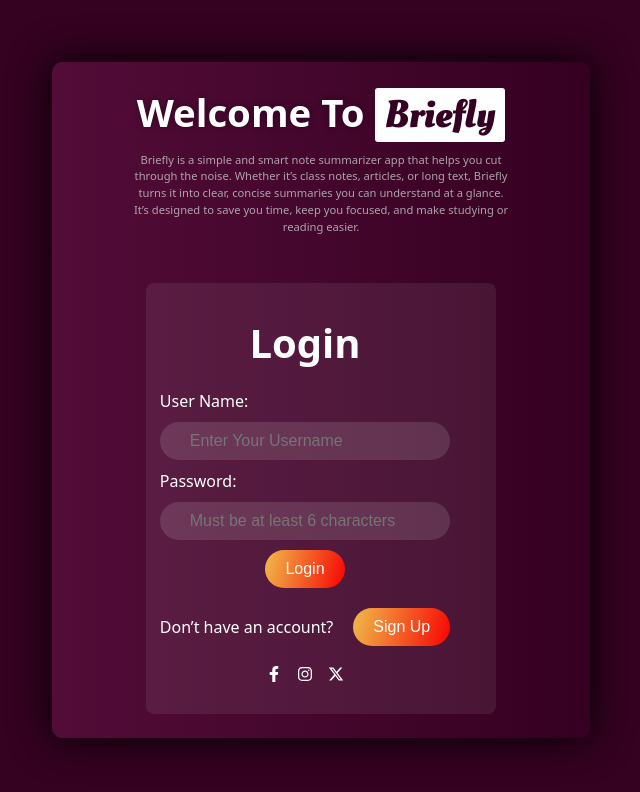
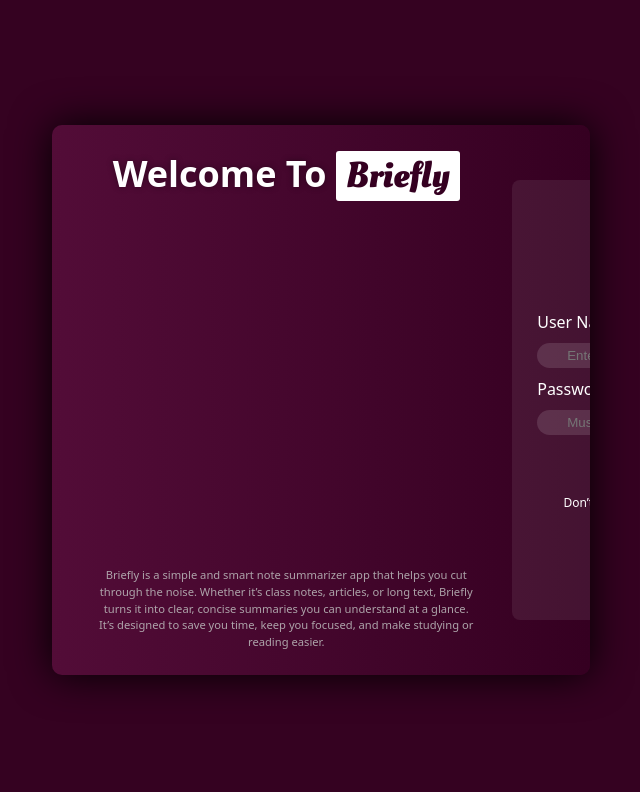
Before and after one commit to grae-cie/briefly, a React (Vite) app in the folder frontend/: page /login in a window 768 px wide. Shown: the top 792 px of the page, without its empty margins (63-703 px from the left). Built offline with nearby package versions, Linux system fonts and the light colour scheme.

Commit message:
new changes

```diff
--- a/frontend/src/HomePage/homepage.css
+++ b/frontend/src/HomePage/homepage.css
@@ -98,25 +98,19 @@
    ============================= */
 .file-upload {
   display: flex;
-  gap: 0.5rem;
-  width: 100%;
 }
 
 .custom-upload-btn,
 .length-selector select {
   display: flex;
-  justify-content: center;
-  align-items: center;
   padding: 5px;
   background-color: white;
   color: black;
   border: 1px solid #350021;
   border-radius: 8px;
-  width: 100%;
   font-size: 14px;
   cursor: pointer;
   text-align: center;
-  transition: background-color 0.2s ease-in-out;
 }
 
 .custom-upload-btn:hover,
@@ -131,6 +125,7 @@
   margin-top: 10px;
   display: flex;
   width: 100%;
+  justify-content: space-evenly;
 }
 
 .length-selector select {
--- a/frontend/src/LoginPage/login.css
+++ b/frontend/src/LoginPage/login.css
@@ -25,7 +25,7 @@ body {
   margin: 0 auto;
   position: fixed;
   top: 0;
-  left: 0;
+    left: 0;
 }
 
 /* Body wrapper */
@@ -36,12 +36,17 @@ body {
   flex-wrap: wrap;
   gap: 3rem;
   width: 70%;
-  max-width: 1600px;
+  min-width: 330px;
+  max-width: 1500px;
   margin: auto;
   padding: 2rem;
   background: linear-gradient(to left, #350021, #881f605b);
   border-radius: 10px;
   box-shadow: 0 0 40px rgb(0, 0, 0);
+  height: 100%;
+  max-height: 550px;
+  overflow-y: auto;
+  overflow-x: hidden;
 }
 
 /* =============================
@@ -90,12 +95,10 @@ body {
   justify-content: center;
   align-items: center;
   width: 100%;
-  max-width: 350px;
-  min-width: 280px;
-  min-height: 400px;
-  max-height: 700px;
+  max-width: 330px;
+  height: 100%;
+  max-height: 400px;
   padding: 2rem;
-  padding-left: 0;
   background: rgba(255, 255, 255, 0.075);
   border-radius: 8px;
 }
@@ -115,7 +118,6 @@ body {
   color: #fff;
   margin: 10px 0;
   outline: none;
-  font-size: 1rem;
 }
 
 .sign-in-container input:focus {
@@ -131,8 +133,6 @@ body {
   border-radius: 20px;
   padding: 10px 20px;
   color: #fff;
-  font-size: 1rem;
-  font-weight: 500;
   text-align: center;
   cursor: pointer;
   transition: transform 0.2s ease, opacity 0.2s ease;
@@ -153,6 +153,7 @@ body {
   justify-content: center;
   align-items: center;
   text-align: center;
+  font-size: 12px;
 }
 
 .sign-in-container .icons {
@@ -168,11 +169,21 @@ body {
    ============================= */
 
 /* Tablets & small laptops */
-@media (max-width: 1040px) {
+@media (min-width:555px) and (max-width: 1000px) {
   .container-body {
     flex-direction: column;
     padding: 1.5rem;
     text-align: center;
+    gap: 1rem;
+    height: 100%;
+  }
+
+  .container-body h1 {
+   font-size: 36px;
+  }
+
+  .container-body h2 {
+   font-size: 30px;
   }
 
   .side-pane-container {
@@ -185,14 +196,32 @@ body {
   }
 
   .sign-in-container {
-    max-width: 350px;
-    min-height: 35vh;
+    width: 100%;
+    max-width: 330px;
     max-height: 55vh;
+    }
+
+  .sign-in-container input {
+    width: 280px;
+    padding: 5px 5px 5px 30px;
+    border: none;
+    border-radius: 40px;
+    background: rgba(255, 255, 255, 0.123);
+    color: #fff;
+    margin: 10px 0;
+    outline: none;
   }
 
-  .login-btns {
-    flex-direction: column;
-    gap: 10px;
+  .sign-up-btn,
+  .log-in-btn {
+    background: linear-gradient(105deg, #f1bc4a, #f70303);
+    border: none;
+    border-radius: 20px;
+    padding: 5px 15px;
+    color: #fff;
+    text-align: center;
+    cursor: pointer;
+    transition: transform 0.2s ease, opacity 0.2s ease;
   }
 
   label {
@@ -203,28 +232,40 @@ body {
 }
 
 /* Phones */
-@media (max-width: 530px) {
+@media (max-width: 554px) {
   .container-body h1 {
-    font-size: 2.5rem;
+    font-size: 2rem;
   }
 
-  .sign-in-container {
-    padding: 1.5rem 0;
+  .side-pane-container h1, p {
+    text-align: center;
+  }
+  .sign-in-container{
+    height: 100%;
+    max-height: 350px;
+    padding: 25px;
   }
 
   .sign-in-container h2 {
-    font-size: 2rem;
+    font-size: 1.5rem;
   }
 
   .sign-in-container input {
-    width: 230px;
     font-size: 0.9rem;
-    padding: 10px 0 10px 18px;
+    padding: 7px 0 7px 18px;
   }
 
   .sign-up-btn,
   .log-in-btn {
     padding: 6px 15px;
-    font-size: 0.9rem;
+    text-align: center;
+  }
+
+  .have-an-account {
+    margin-top: 10px;
+    width: 100%;
+    gap: 10px;
+    justify-content: flex-start;
+    font-size: 12px;
   }
 }
```
